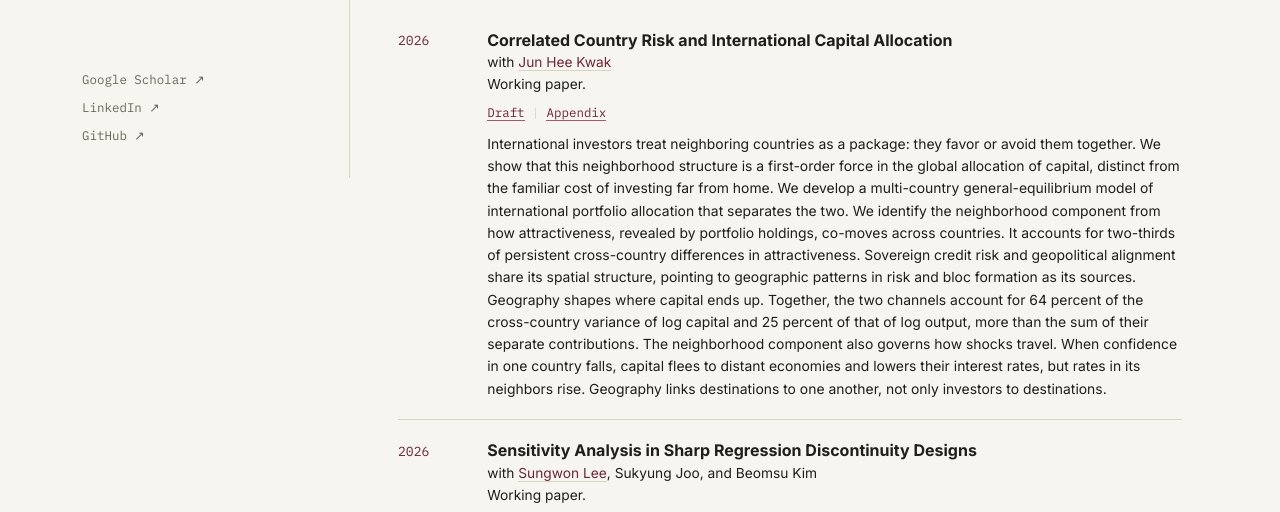
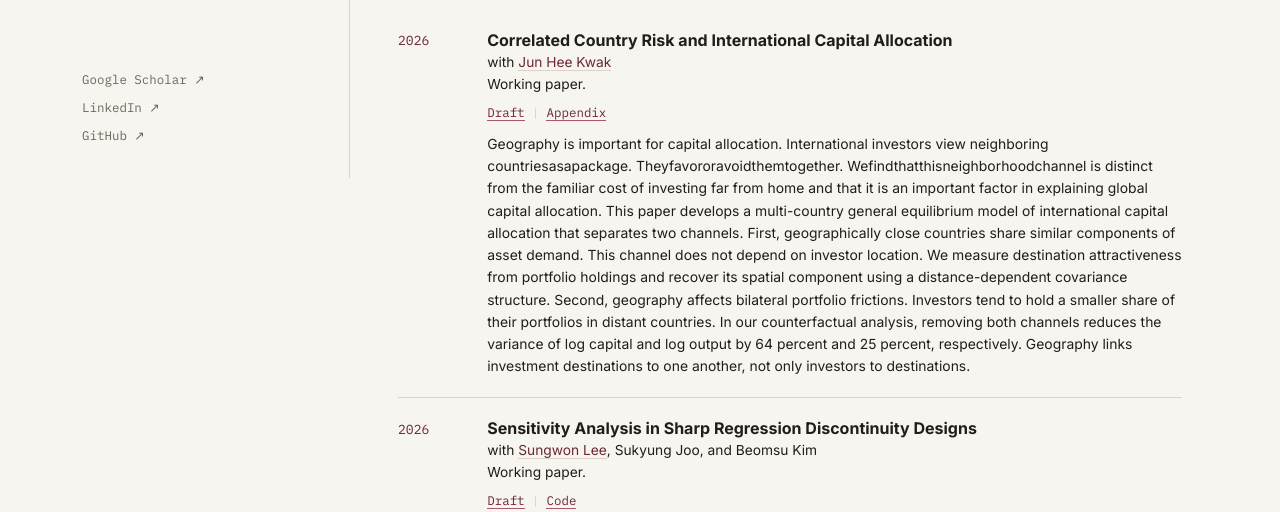
Before and after one commit to SiyoungLeeEcon/SiyoungLeeEcon.github.io, a plain HTML site: page index.html in a window 1280 px wide. Shown: the part 622-1134 px from the top of the page. Drawn offline with Linux system fonts and the light colour scheme.

Commit message:
Update index.html

```diff
--- a/index.html
+++ b/index.html
@@ -324,19 +324,18 @@
             <p class="pub-links">
               <a href="Correlated Country Risk and International Capital Allocation.pdf">Draft</a><span class="sep">|</span><a href="Correlated Country Risk and International Capital Allocation - Appendix.pdf">Appendix</a>
             </p>
-            <p class="pub-desc">International investors treat neighboring countries as a package: they favor or avoid them
-                  together. We show that this neighborhood structure is a first-order force in the global allocation
-                  of capital, distinct from the familiar cost of investing far from home. We develop a multi-country
-                  general-equilibrium model of international portfolio allocation that separates the two. We identify
-                  the neighborhood component from how attractiveness, revealed by portfolio holdings, co-moves
-                  across countries. It accounts for two-thirds of persistent cross-country differences in attractiveness.
-                  Sovereign credit risk and geopolitical alignment share its spatial structure, pointing to geographic
-                  patterns in risk and bloc formation as its sources. Geography shapes where capital ends up.
-                  Together, the two channels account for 64 percent of the cross-country variance of log capital
-                  and 25 percent of that of log output, more than the sum of their separate contributions. The
-                  neighborhood component also governs how shocks travel. When confidence in one country falls,
-                  capital flees to distant economies and lowers their interest rates, but rates in its neighbors rise.
-                  Geography links destinations to one another, not only investors to destinations.</p>
+            <p class="pub-desc">Geography is important for capital allocation. International investors view neighboring
+                  countriesasapackage. Theyfavororavoidthemtogether. Wefindthatthisneighborhoodchannel
+                  is distinct from the familiar cost of investing far from home and that it is an important factor in
+                  explaining global capital allocation. This paper develops a multi-country general equilibrium
+                  model of international capital allocation that separates two channels. First, geographically close
+                  countries share similar components of asset demand. This channel does not depend on investor
+                  location. We measure destination attractiveness from portfolio holdings and recover its spatial
+                  component using a distance-dependent covariance structure. Second, geography affects bilateral
+                  portfolio frictions. Investors tend to hold a smaller share of their portfolios in distant countries.
+                  In our counterfactual analysis, removing both channels reduces the variance of log capital and
+                  log output by 64 percent and 25 percent, respectively. Geography links investment destinations
+                  to one another, not only investors to destinations.</p>
           </div>
         </li>
         <li>
```
